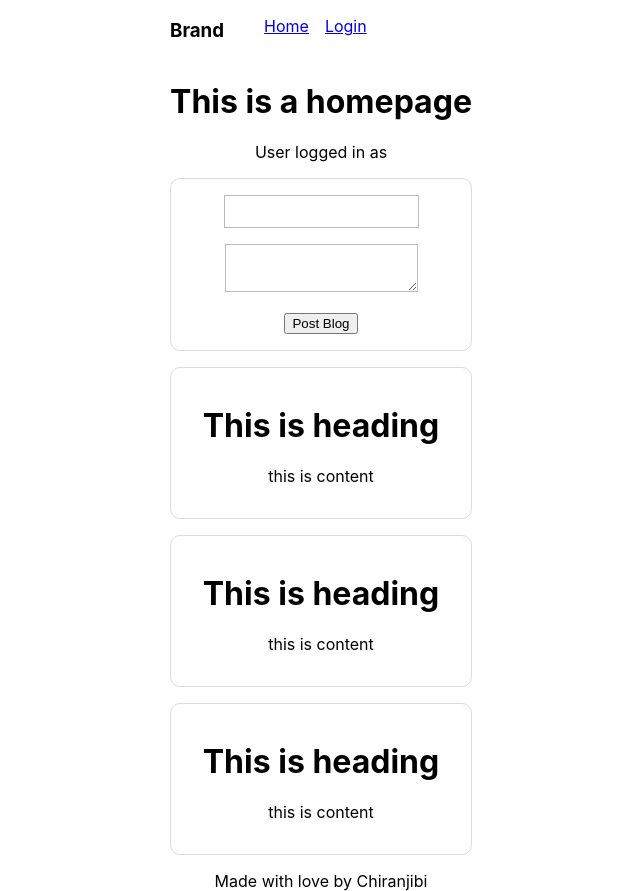
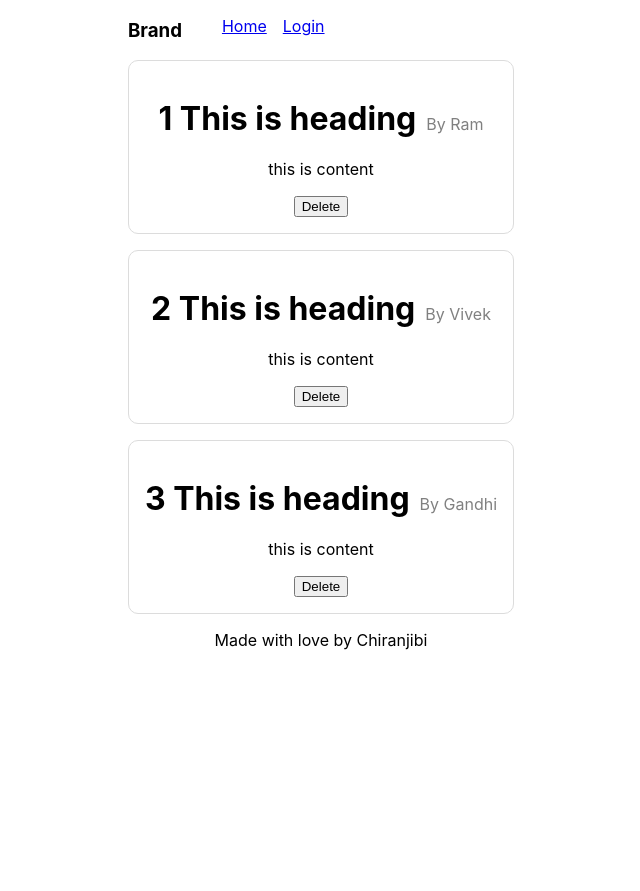
Before and after one commit to chiranz/react_tutorials, a React (Create React App) app: page / in a window 1280 px wide. Shown: the whole page, without its empty margins (319-959 px from the left). After the commit the page ends 800 px from the top, so only its background shows below. Built offline with nearby package versions, Linux system fonts and the light colour scheme.

Commit message:
authentication and delte post

```diff
--- a/src/App.js
+++ b/src/App.js
@@ -1,12 +1,15 @@
 import React from "react";
 import ReactRouting from "./ReactRouting";
+import { UserProvider } from "./ReactRouting/context/UserContext";
 
 import "./styles/App.css";
 
 function App() {
   return (
     <div className="App" style={{ maxWidth: "900px", margin: "0 auto" }}>
-      <ReactRouting />
+      <UserProvider>
+        <ReactRouting />
+      </UserProvider>
     </div>
   );
 }
--- a/src/ReactRouting/components/Blog.jsx
+++ b/src/ReactRouting/components/Blog.jsx
@@ -1,10 +1,31 @@
 import React from "react";
+import { actionTypes, BlogContext } from "../context/BlogContext";
 
-export default function Blog({ heading, content }) {
+export default function Blog({ heading, content, author, id }) {
+  const { dispatch } = React.useContext(BlogContext);
   return (
     <div className="card">
-      <h1>{heading}</h1>
+      <h1>
+        {id} {heading}
+        <small
+          style={{
+            fontSize: "16px",
+            color: "grey",
+            marginLeft: "10px",
+            fontWeight: "normal",
+          }}
+        >
+          By {author}
+        </small>
+      </h1>
       <p>{content}</p>
+      <div>
+        <button
+          onClick={() => dispatch({ type: actionTypes.delete, payload: id })}
+        >
+          Delete
+        </button>
+      </div>
     </div>
   );
 }
--- a/src/ReactRouting/components/CreateBlog.jsx
+++ b/src/ReactRouting/components/CreateBlog.jsx
@@ -1,15 +1,17 @@
 import React from "react";
+import { UserContext } from "../context/UserContext";
 
 export default function CreateBlog({ handleCreate }) {
+  const { user } = React.useContext(UserContext);
   const [blog, setBlog] = React.useState({ heading: "", content: "" });
   const handleChange = (e) => {
     setBlog({ ...blog, [e.target.name]: e.target.value });
   };
   const handlePost = () => {
-    console.log("Posting....");
-    handleCreate(blog);
+    handleCreate({ ...blog, author: user });
     setBlog({});
   };
+  if (user) {
     return (
       <div className="card">
         <div>
@@ -34,3 +36,5 @@ export default function CreateBlog({ handleCreate }) {
       </div>
     );
   }
+  return null;
+}
--- a/src/ReactRouting/components/Home.jsx
+++ b/src/ReactRouting/components/Home.jsx
@@ -5,21 +5,16 @@ import CreateBlog from "./CreateBlog";
 import { actionTypes, BlogContext } from "../context/BlogContext";
 
 export default function Home() {
-  const { user } = React.useContext(UserContext);
   const { blogs, dispatch } = React.useContext(BlogContext);
   const handleCreate = (blog) => {
     dispatch({ type: actionTypes.add, payload: blog });
   };
   return (
     <div>
-      <h1>This is a homepage</h1>
-
-      <p>User logged in as {user}</p>
-
       <CreateBlog handleCreate={handleCreate} />
 
       {blogs.map((blog, index) => (
-        <Blog key={index} heading={blog.heading} content={blog.content} />
+        <Blog key={index} {...blog} />
       ))}
     </div>
   );
--- a/src/ReactRouting/context/BlogContext.jsx
+++ b/src/ReactRouting/context/BlogContext.jsx
@@ -1,6 +1,8 @@
 import React from "react";
 
 export const BlogContext = React.createContext({ blogs: [] });
+
+// blog = {heading, content, author}
 
 // action = {type: "ADD_POST", payload: data}
 
@@ -15,8 +17,13 @@ export const BlogProvider = ({ children }) => {
     (state, action) => {
       switch (action.type) {
         // Handle create
+        // Payload should send blog with author
         case actionTypes.add:
-          return [action.payload, ...state];
+          return [{ ...action.payload, id: state.length + 1 }, ...state];
+
+        // Payload should send ID
+        case actionTypes.delete:
+          return [...state.filter((blog) => blog.id !== action.payload)];
 
         default:
           return state;
@@ -27,19 +34,19 @@ export const BlogProvider = ({ children }) => {
         id: 1,
         heading: "This is heading",
         content: "this is content",
-        author: "Someone ",
+        author: "Ram",
       },
       {
         id: 2,
         heading: "This is heading",
         content: "this is content",
-        author: "Someone ",
+        author: "Vivek",
       },
       {
         id: 3,
         heading: "This is heading",
         content: "this is content",
-        author: "Someone ",
+        author: "Gandhi",
       },
     ]
   );
--- a/src/ReactRouting/index.jsx
+++ b/src/ReactRouting/index.jsx
@@ -1,25 +1,31 @@
 import React from "react";
 import Footer from "./components/Footer";
 import Navbar from "./components/Navbar";
-import { BrowserRouter as Router, Route, Switch } from "react-router-dom";
+import {
+  BrowserRouter as Router,
+  Route,
+  Switch,
+  Redirect,
+} from "react-router-dom";
 import Home from "./components/Home";
 import Login from "./components/Login";
-import { UserContext, UserProvider } from "./context/UserContext";
 import { BlogProvider } from "./context/BlogContext";
+import { UserContext } from "./context/UserContext";
 
 export default function Index() {
+  const { user } = React.useContext(UserContext);
   return (
     <Router>
       <div style={{ display: "flex", flexDirection: "column" }}>
-        <UserProvider>
         <BlogProvider>
           <Navbar />
           <Switch>
             <Route exact path="/" component={Home} />
-              <Route exact path="/login" component={Login} />
+            <Route exact path="/login">
+              {user ? <Redirect to="/" /> : <Login />}
+            </Route>
           </Switch>
         </BlogProvider>
-        </UserProvider>
         <Footer />
       </div>
     </Router>
```
Lines whose indentation alone changed are shown as unchanged.
